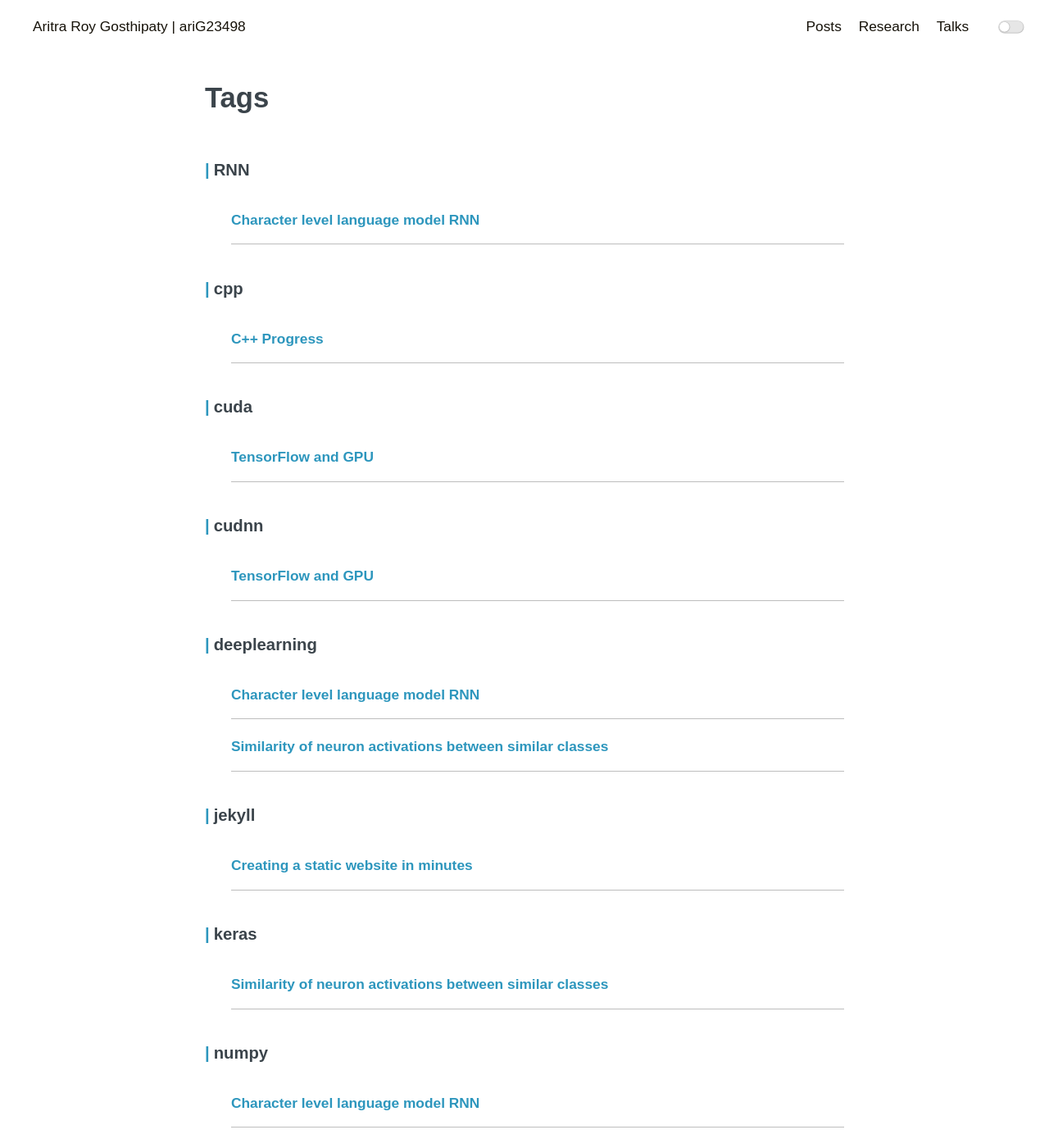
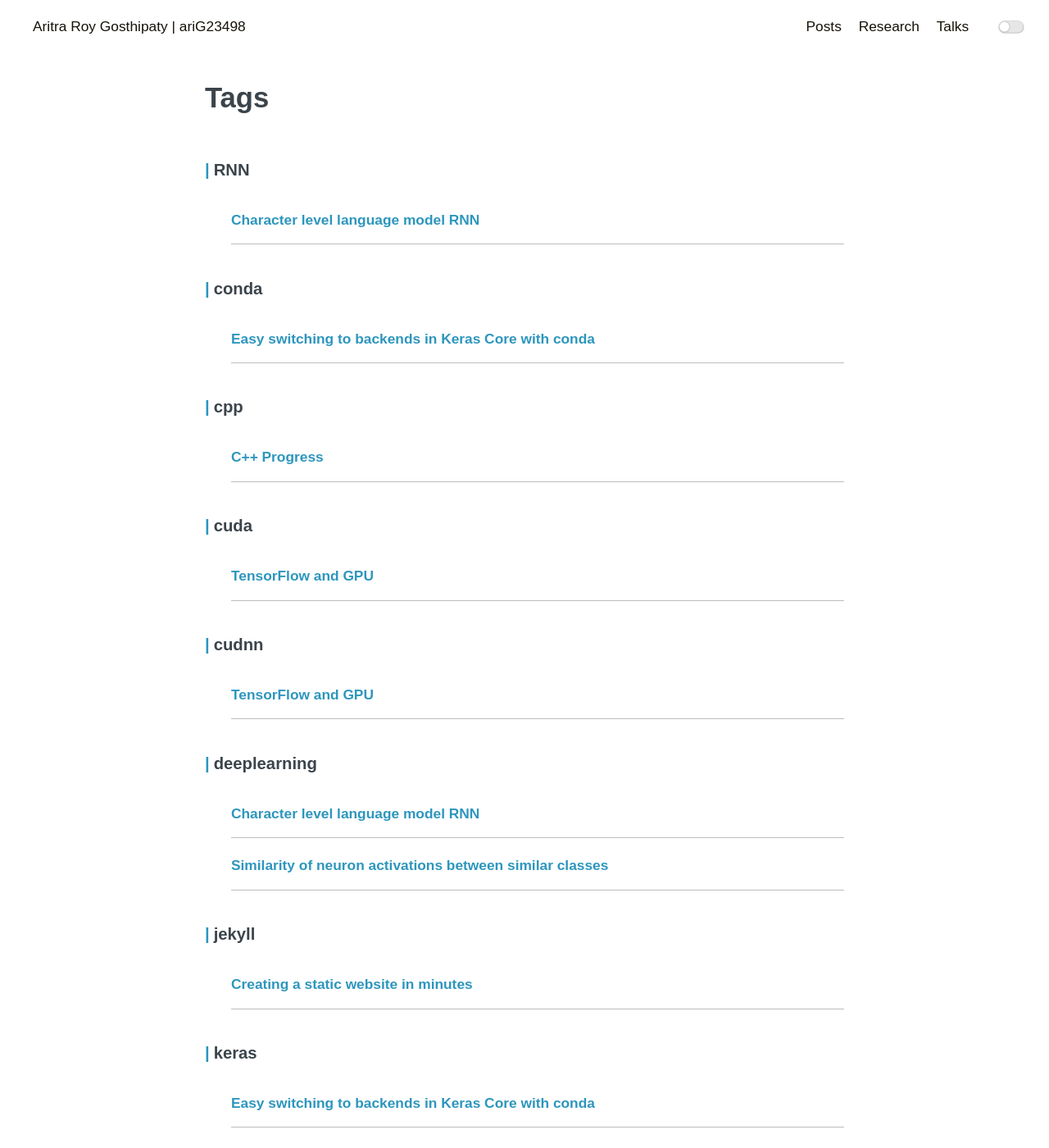
Before and after one commit to ariG23498/ariG23498.github.io, a Jekyll site: the page built from tags.html, in a window 1280 px wide and 1400 px high. Shown: the whole window at 82% size. Built offline with Jekyll 4.4.1, drawn with Linux system fonts in a browser that asks for light colours; part of the change alters nothing that is shown; some of the changed text lies outside the part shown.

Commit message:
chore: adding a new bp

````diff
--- a/_posts/2022-02-13-TensorFlow-and-GPU.md
+++ b/_posts/2022-02-13-TensorFlow-and-GPU.md
@@ -5,10 +5,10 @@ title:  "TensorFlow and GPU"
 author: "Aritra Roy Gosthipaty"
 prev_title: "Character level language model RNN"
 prev_link: /char-level-language-model
-next_title: "Back propagation in BatchNorm"
+next_title: "Easy switching to backends in Keras Core with conda"
 next_link: /assets/BatchNorm.pdf
 tags: cuda cudnn
-permalink: /tf-gpu
+permalink: /keras-core-env
 
 ---
 
--- /dev/null
+++ b/_posts/2023-07-19-Hack-env-vars-Keras-Core.md
@@ -0,0 +1,109 @@
+---
+
+layout: post
+title:  "Easy switching to backends in Keras Core with conda"
+author: "Aritra Roy Gosthipaty"
+prev_title: "TensorFlow and GPU"
+prev_link: //tf-gpu
+next_title: "Back propagation in BatchNorm"
+next_link: /assets/BatchNorm.pdf
+tags: conda keras kerascore
+permalink: /keras-core-env
+
+---
+
+# Introduction
+
+I use [conda](https://docs.conda.io/en/latest/) to manage my python environments. With the
+advent of [Keras Core](https://github.com/keras-team/keras-core) you can easily switch between
+different backend (TensorFlow, PyTorch, JAX, and NumPy).
+
+My ususal workflow was:
+
+1. Create a conda environemt
+```shell
+conda create -n kcore python==3.9
+```
+
+2. Activate the environment
+```shell
+conda activate kcore
+```
+
+3. Set the `KERAS_BACKEND` environment variable
+```shell
+export KERAS_BACKEND="tensorflow"
+```
+
+I was frustrated with two things in particular:
+
+1. The backend conflicts in a single environment.
+2. Exporting the environment variable continuously.
+
+# Solution
+
+To combat the backend conflicts in a single environment, an easy fix was to create different
+environments for each backend.
+
+```shell
+conda create -n kcore-tf python==3.9
+conda activate kcore-tf
+python -m pip install tensorflow keras-core
+```
+
+This is an environment that is exclusive to TensorFlow. Similarly you could also create one for
+PyTorch, JAX, and NumPy.
+
+With the first frustration bidding adieu, let's talk about the second problem. I was thinking
+of a state where I could switch to any environment, and the environment variable `KERAS_BACKEND` was
+already set for me. Wouldn't that be cool?
+
+To do that I followed [this great tutorial](https://docs.conda.io/projects/conda/en/latest/user-guide/tasks/manage-environments.html#macos-and-linux). Let's go through the steps one at a time.
+
+```shell
+conda create kcore-jax python==3.9
+conda activate kcore-jax
+```
+This creates and activates the jax environemnt.
+
+```shell
+python -m pip install jaxlib jax keras-core
+```
+This would now install `jaxlib`, `jax`, and `keras-core` libraries.
+
+```shell
+cd $CONDA_PREFIX
+mkdir -p ./etc/conda/activate.d
+mkdir -p ./etc/conda/deactivate.d
+touch ./etc/conda/activate.d/env_vars.sh
+touch ./etc/conda/deactivate.d/env_vars.sh
+```
+Here we build a shell script which would help with the environment variables.
+
+In the `activate.d/env_vars.sh` we export the env variable.
+```
+#!/bin/sh
+
+export KERAS_BACKEDN='jax'
+```
+
+While in the `deactivate.d/env_vars.sh` we unset them.
+```
+#!/bin/sh
+
+unset KERAS_BACKEDN
+```
+
+Now, if you activate the `kcore-jax` environment the `KERAS_BACKEND` env var is already set.
+You can check it yourself with `echo $KERAS_BACKEND`. What does this do you may ask?
+
+```python
+import keras_core
+print(keras_core.backend.backend())
+```
+```shell
+Using JAX backend
+```
+
+And if you repeated the same process for all the conda environemnts, you would just have to activate
+your conda environment, and forget about everything else.
````
Also changed, not shown: Gemfile.lock (added).
